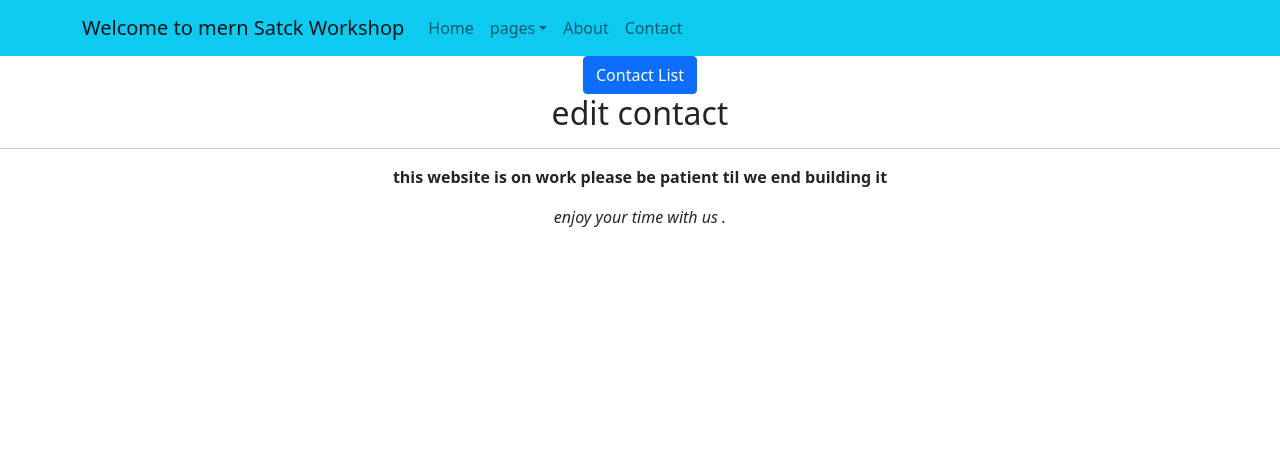
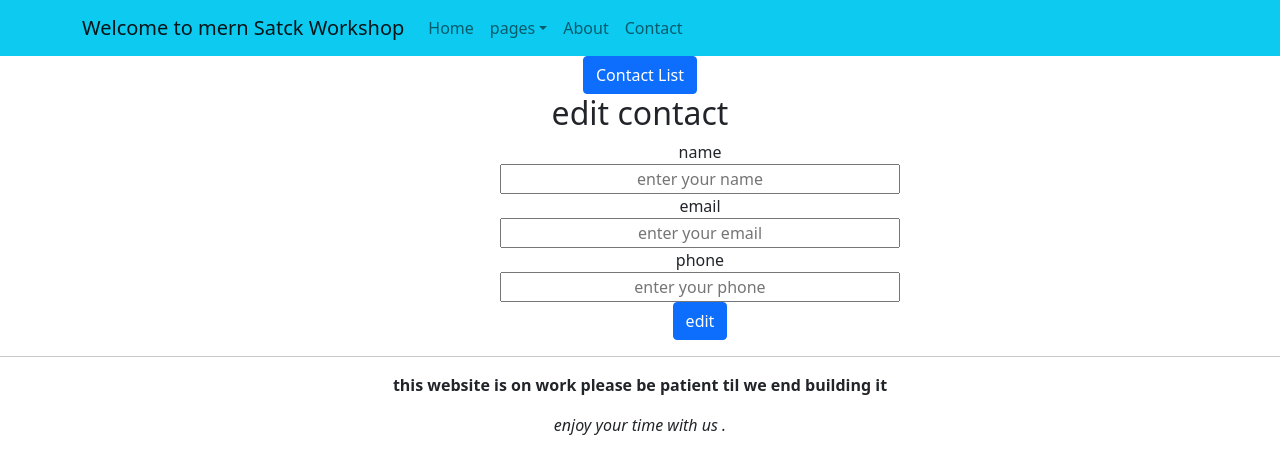
Before and after one commit to nid-94/mongoose, a React (Create React App) app in the folder client/: page /edit/1 in a window 1280 px wide. Shown: the top 474 px of the page. Built offline with nearby package versions, Linux system fonts and the light colour scheme.

Commit message:
final upload

```diff
--- a/client/src/App.js
+++ b/client/src/App.js
@@ -8,6 +8,7 @@ import Error from "./pages/Error";
 import Footer from "./component/Footer";
 import Navigation from "./component/Navigation";
 import { Button } from "react-bootstrap";
+
 function App() {
     return (
         <div className="App">
@@ -18,7 +19,10 @@ function App() {
             <Switch>
                 <Route exact path="/" component={Home} />
                 <Route path="/add" component={Add} />
-                <Route path="/edit" component={Edit} />
+                <Route
+                    path="/edit/:id"
+                    render={(props) => <Edit {...props} />}
+                />
                 <Route path="/*" component={Error} />
             </Switch>
             <Footer />
--- a/client/src/JS/actions/contact.js
+++ b/client/src/JS/actions/contact.js
@@ -1,11 +1,12 @@
+import axios from "axios";
 import {
     GET_CONTACTS,
     LOAD_CONTACTS,
     FAIL_CONTACTS,
 } from "../actionTypes/contact";
 
-import axios from "axios";
-
+// /////////////////CRUD Operations////////////////
+// get
 export const getContacts = () => async (dispatch) => {
     dispatch({ type: LOAD_CONTACTS });
     try {
@@ -15,6 +16,17 @@ export const getContacts = () => async (dispatch) => {
         dispatch({ type: FAIL_CONTACTS, payload: error.response });
     }
 };
+
+//  delete
+export const deleteContact = (id) => async (dispatch) => {
+    try {
+        await axios.delete(`/api/contacts/${id}`);
+        dispatch(getContacts());
+    } catch (error) {
+        dispatch({ type: FAIL_CONTACTS, payload: error.response });
+    }
+};
+//  post
 export const postContact = (newContact) => async (dispatch) => {
     try {
         await axios.post("/api/contacts/", newContact);
@@ -23,10 +35,10 @@ export const postContact = (newContact) => async (dispatch) => {
         dispatch({ type: FAIL_CONTACTS, payload: error.response });
     }
 };
-
-export const deleteContact = (id) => async (dispatch) => {
+//  EDIT
+export const editContact = (id, newContact) => async (dispatch) => {
     try {
-        await axios.delete(`/api/contacts/${id}`);
+        await axios.put(`/api/contacts/${id}`, newContact);
         dispatch(getContacts());
     } catch (error) {
         dispatch({ type: FAIL_CONTACTS, payload: error.response });
--- a/client/src/component/ContactCard.js
+++ b/client/src/component/ContactCard.js
@@ -1,7 +1,8 @@
 import React from "react";
-import { Card, Col, Button } from "react-bootstrap";
+import { Card, Col, Button, ButtonGroup } from "react-bootstrap";
 import { useDispatch } from "react-redux";
 import { deleteContact } from "./../JS/actions/contact";
+import { Link } from "react-router-dom";
 const ContactCard = ({ contact }) => {
     const dispatch = useDispatch();
 
@@ -17,10 +18,18 @@ const ContactCard = ({ contact }) => {
                         <Card.Text>{contact.phone}</Card.Text>
                         <Card.Text>{contact.email}</Card.Text>
                     </Card.Body>
-                    <Button
-                        onClick={() => dispatch(deleteContact(contact._id))}>
-                        DELETE
-                    </Button>
+                    <ButtonGroup>
+                        <Link to={`/edit/${contact._id}`}>
+                            <Button>EDIT </Button>
+                        </Link>
+                        <Button
+                            variant="danger"
+                            onClick={() =>
+                                dispatch(deleteContact(contact._id))
+                            }>
+                            DELETE
+                        </Button>
+                    </ButtonGroup>
                 </Card>
                 <br />
             </Col>
--- a/client/src/component/ContactList.js
+++ b/client/src/component/ContactList.js
@@ -1,7 +1,7 @@
 import React, { useEffect } from "react";
 import { useDispatch, useSelector } from "react-redux";
 import { getContacts } from "../JS/actions/contact";
-import { Spinner, Card, Container, Row, Col } from "react-bootstrap";
+import { Spinner } from "react-bootstrap";
 import ContactCard from "./ContactCard";
 const ContactList = () => {
     const dispatch = useDispatch();
--- a/client/src/component/Navigation.js
+++ b/client/src/component/Navigation.js
@@ -8,16 +8,14 @@ const Navigation = () => {
                 <Container>
                     <Navbar.Brand>Welcome to mern Satck Workshop</Navbar.Brand>
                     <Nav className="me-auto">
-                        <Nav.Link href="#home">Home</Nav.Link>
+                        <Nav.Link href="/">Home</Nav.Link>
+
                         <NavDropdown title="pages" id="navbarScrollingDropdown">
                             <Link to="/add">
                                 <NavDropdown.Item href="#action3">
                                     ADD
                                 </NavDropdown.Item>
                             </Link>
-                            <NavDropdown.Item href="#action4">
-                                EDIT
-                            </NavDropdown.Item>
                         </NavDropdown>
                         <Nav.Link href="#about">About</Nav.Link>
                         <Nav.Link href="#contact">Contact</Nav.Link>
--- a/client/src/pages/Edit.js
+++ b/client/src/pages/Edit.js
@@ -1,9 +1,70 @@
-import React from "react";
+import React, { useEffect, useState } from "react";
+import { useDispatch } from "react-redux";
+import { editContact } from "../JS/actions/contact";
+import { Link } from "react-router-dom";
+import { Button } from "react-bootstrap";
 
-const Edit = () => {
+const Edit = ({ match }) => {
+    const dispatch = useDispatch();
+    // useEffect(() => dispatch(editContact(match.params.id ,newContact)), [match.params]);
+    const [newContact, setNewContact] = useState({
+        name: "",
+        email: "",
+        phone: "",
+    });
+    const handleChange = (e) => {
+        setNewContact({ ...newContact, [e.target.name]: e.target.value });
+    };
+    console.log(newContact);
+    const edit = () => dispatch(editContact(match.params.id, newContact));
+    console.log(edit);
+
     return (
         <div>
             <h2>edit contact</h2>
+            <div
+                style={{
+                    display: "flex",
+                    flexDirection: "column",
+                    justifyContent: "center",
+                    flexWrap: "wrap",
+                    width: "500px",
+                    paddingLeft: "500px",
+                }}>
+                <label htmlFor="name">name</label>
+                <input
+                    style={{ width: "400px", textAlign: "center" }}
+                    type="text"
+                    name="name"
+                    value={newContact.name}
+                    placeholder="enter your name"
+                    onChange={handleChange}
+                />
+                <label htmlFor="email">email</label>
+                <input
+                    style={{ width: "400px", textAlign: "center" }}
+                    type="text"
+                    name="email"
+                    value={newContact.email}
+                    placeholder="enter your email"
+                    onChange={handleChange}
+                />
+                <label htmlFor="phone">phone</label>
+                <input
+                    style={{
+                        width: "400px",
+                        textAlign: "center",
+                    }}
+                    type="text"
+                    name="phone"
+                    value={newContact.phone}
+                    placeholder="enter your phone"
+                    onChange={handleChange}
+                />
+                <Link to="/">
+                    <Button onClick={() => edit()}>edit</Button>
+                </Link>
+            </div>
         </div>
     );
 };
```
